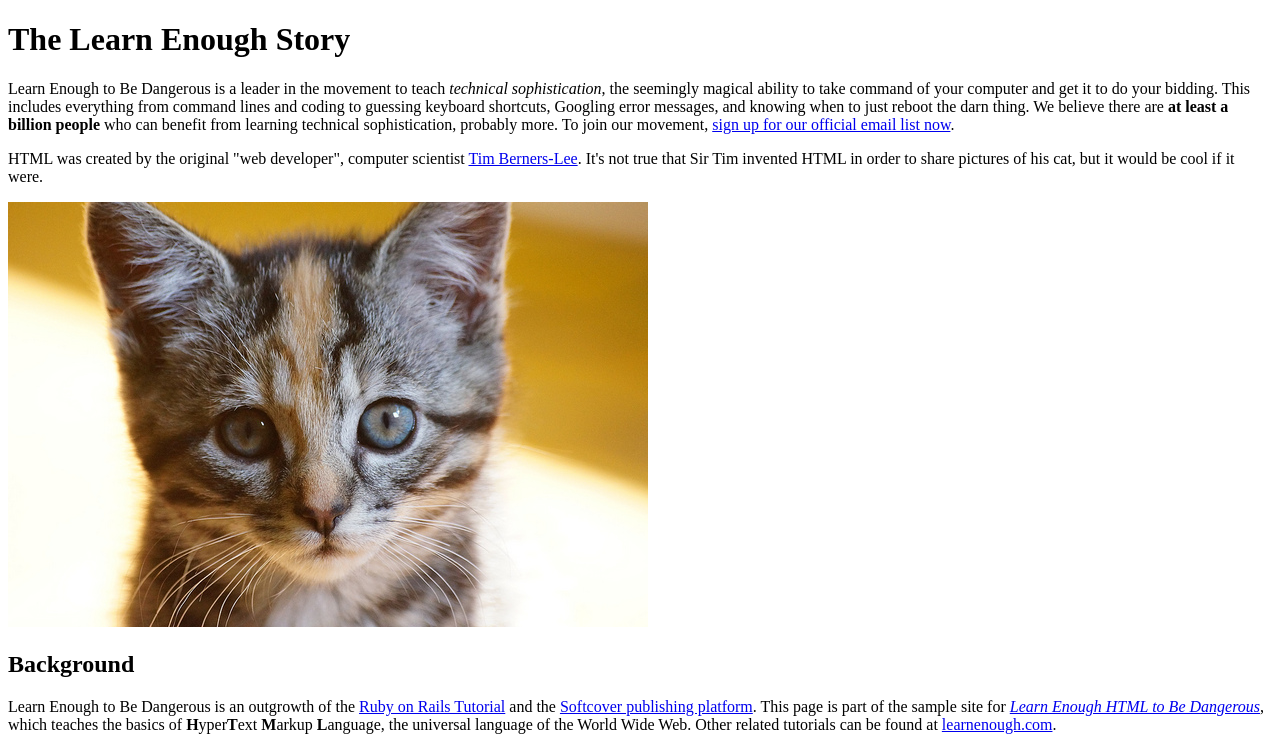
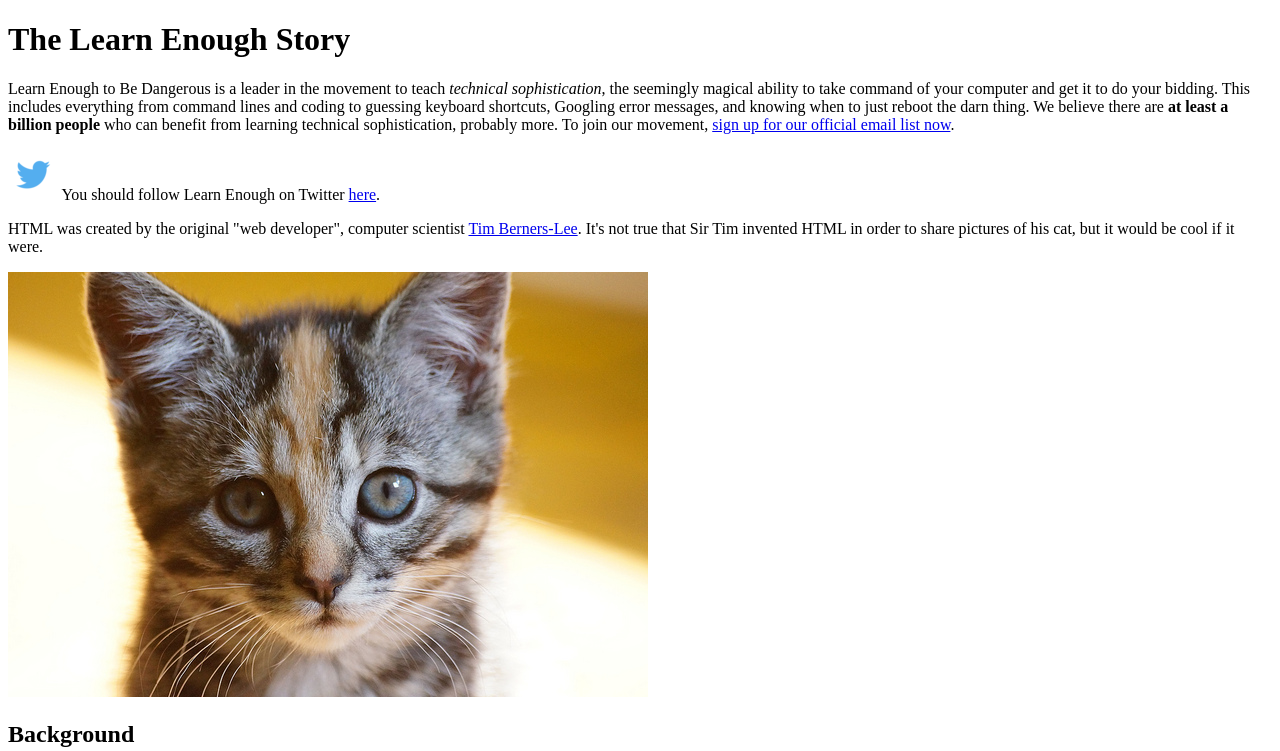
Before and after one commit to SWG-Perkins/sample_website, a plain HTML site: page index.html in a window 1280 px wide. Shown: the top 751 px of the page. Drawn offline with Linux system fonts and the light colour scheme.

Commit message:
Add more stuff

```diff
--- a/index.html
+++ b/index.html
@@ -19,12 +19,22 @@
       list now</a>.
     </p>
     <p>
+      <a href="http://twitter.com/learnenough" target="_blank"
+      style="text-decoration: none;">
+        <img src="images/small_twitter_logo.png">
+      </a>
+      You should follow Learn Enough on Twitter
+      <a href="http://twitter.com/learnenough" target="_blank">here</a>.
+    </p>
+    <p>
       HTML was created by the original "web developer", computer scientist
       <a href="https://en.wikipedia.org/wiki/Tim_Berners-Lee">Tim
       Berners-Lee</a>. It's not true that Sir Tim invented HTML in order to
       share pictures of his cat, but it would be cool if it were.
     </p>
-    <img src="images/kitten.jpg" alt="An adorable kitten">
+    <a href="http://cdn.learnenough.com/kitten.jpg">
+      <img src="images/kitten.jpg" alt="An adorable kitten">
+    </a>
     <h2>Background</h2>
     <p>
       Learn Enough to Be Dangerous is an outgrowth of the
```
Also changed, not shown: images/small_twitter_logo.png (added).
